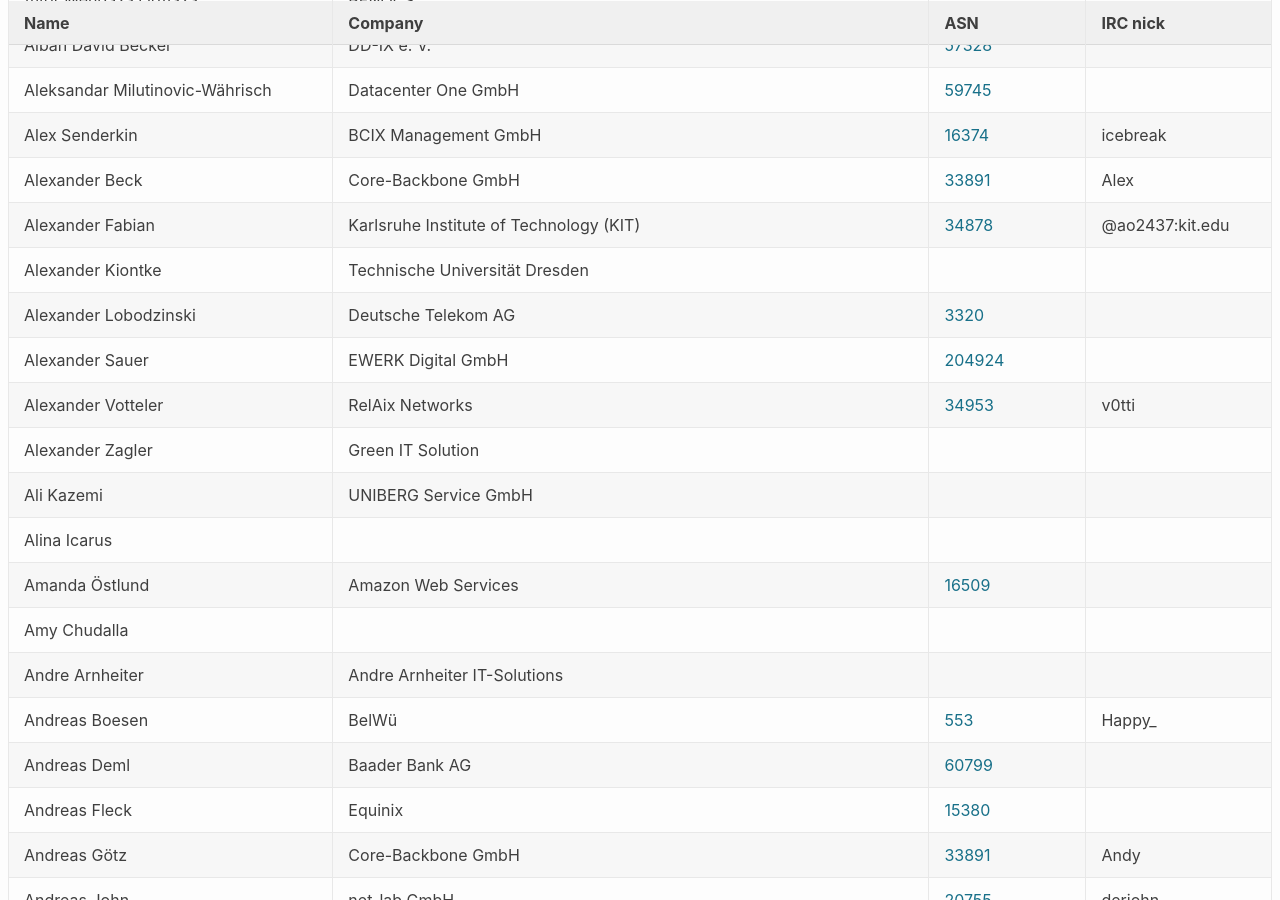
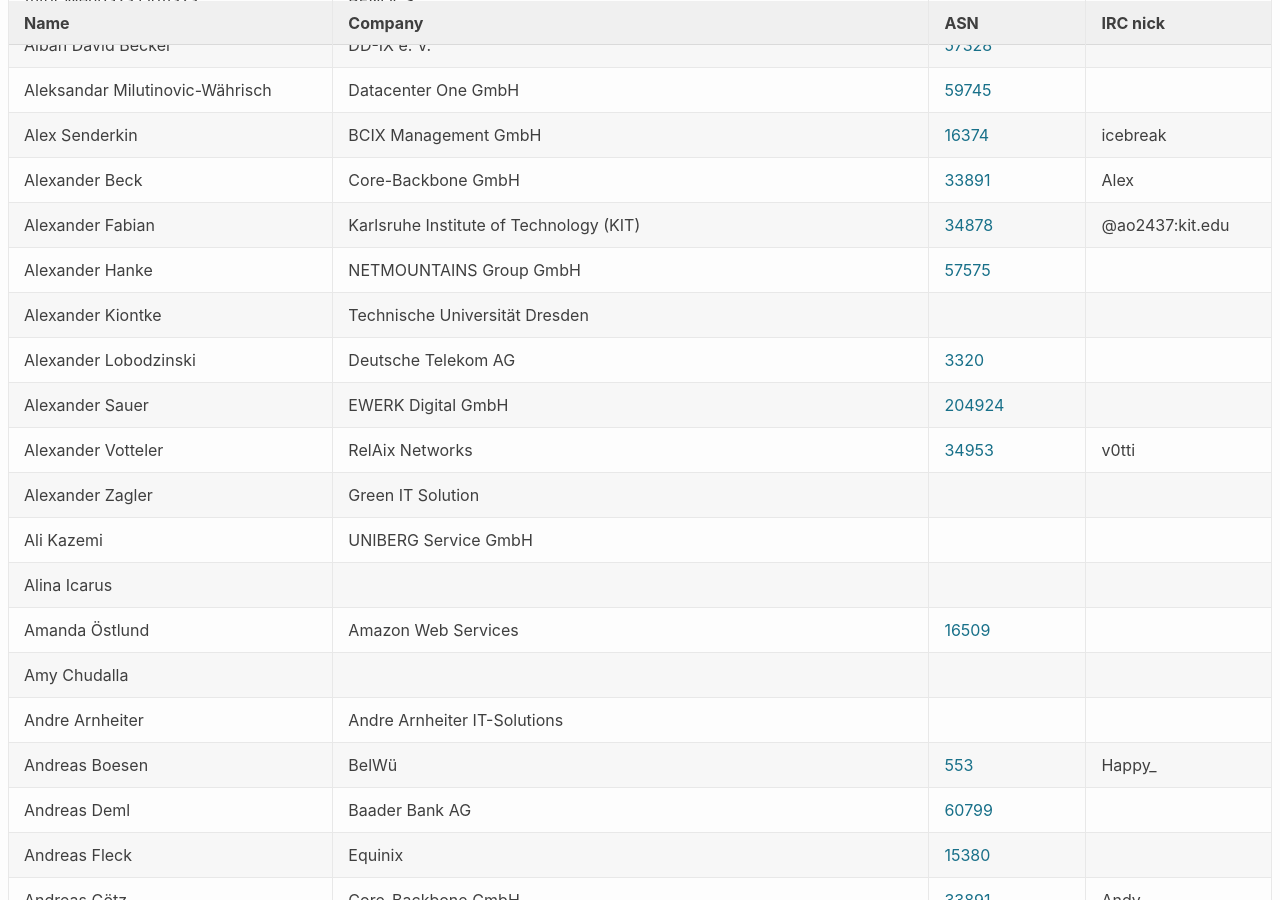
Before and after one commit to denog/pretix-attendeelist, a Jekyll site: the page built from denog15/index.md, in a window 1280 px wide and 900 px high, scrolled down 379 px. Built offline with Jekyll 4.4.1, drawn with Linux system fonts in a browser that asks for light colours; some of the changed text lies outside the part shown.

Commit message:
Latest data: Mon Nov 13 17:48:15 UTC 2023

```diff
--- a/_data/attendees_denog15_onsite.json
+++ b/_data/attendees_denog15_onsite.json
@@ -54,6 +54,12 @@
     "asn": "34878"
   },
   {
+    "name": "Alexander Hanke",
+    "company": "NETMOUNTAINS Group GmbH",
+    "irc": null,
+    "asn": "57575"
+  },
+  {
     "name": "Alexander Kiontke",
     "company": "Technische Universität Dresden",
     "irc": null,
@@ -2412,6 +2418,12 @@
     "asn": "39138"
   },
   {
+    "name": "Stephan Reugels",
+    "company": "NETMOUNTAINS Group GmbH",
+    "irc": "stereu",
+    "asn": "57575"
+  },
+  {
     "name": "Susann Böhme",
     "company": "I/P/B/",
     "irc": null,
```
Also changed, not shown: _data/attendees_denog15_online.json (+12 -0 lines).
